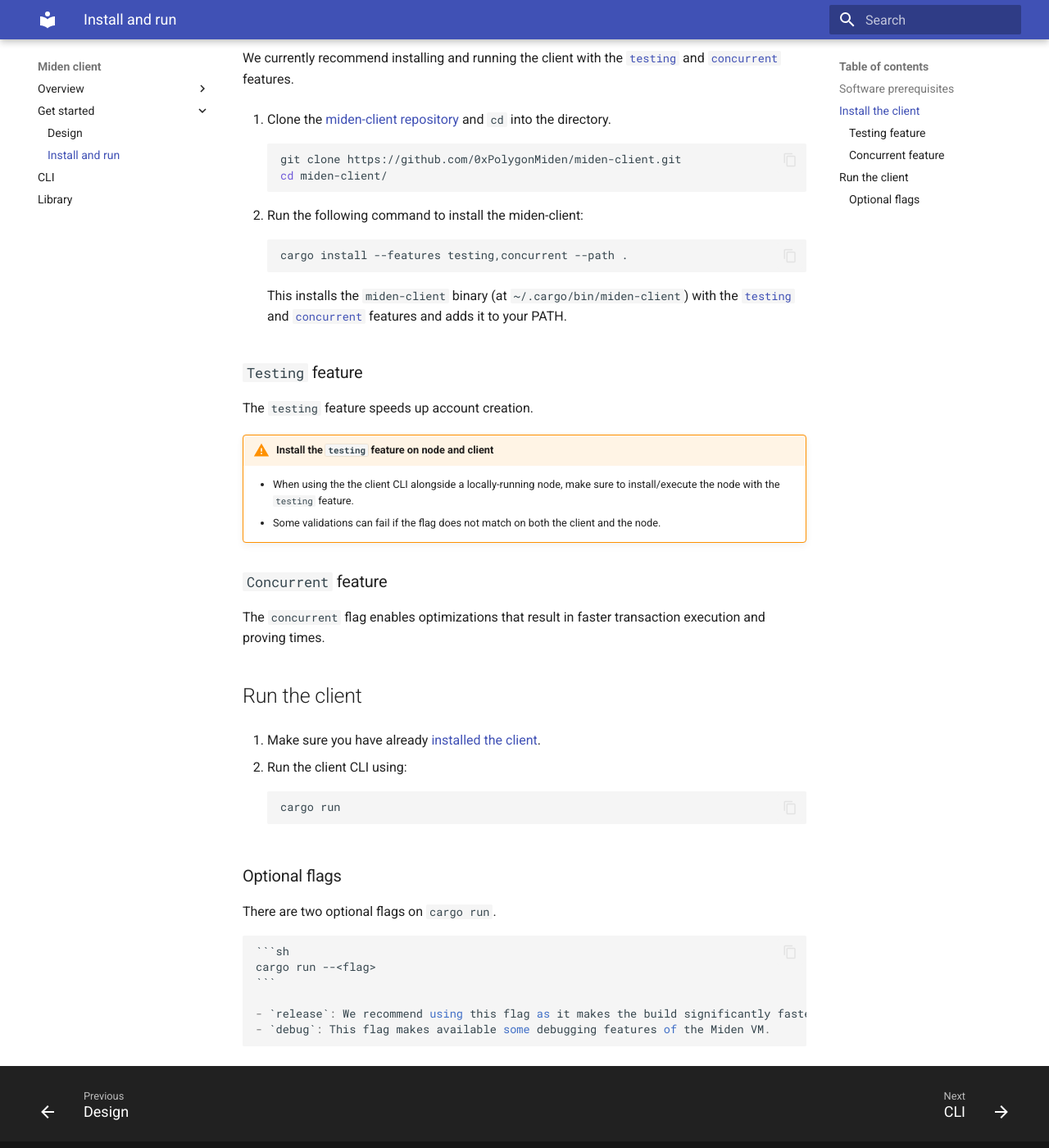
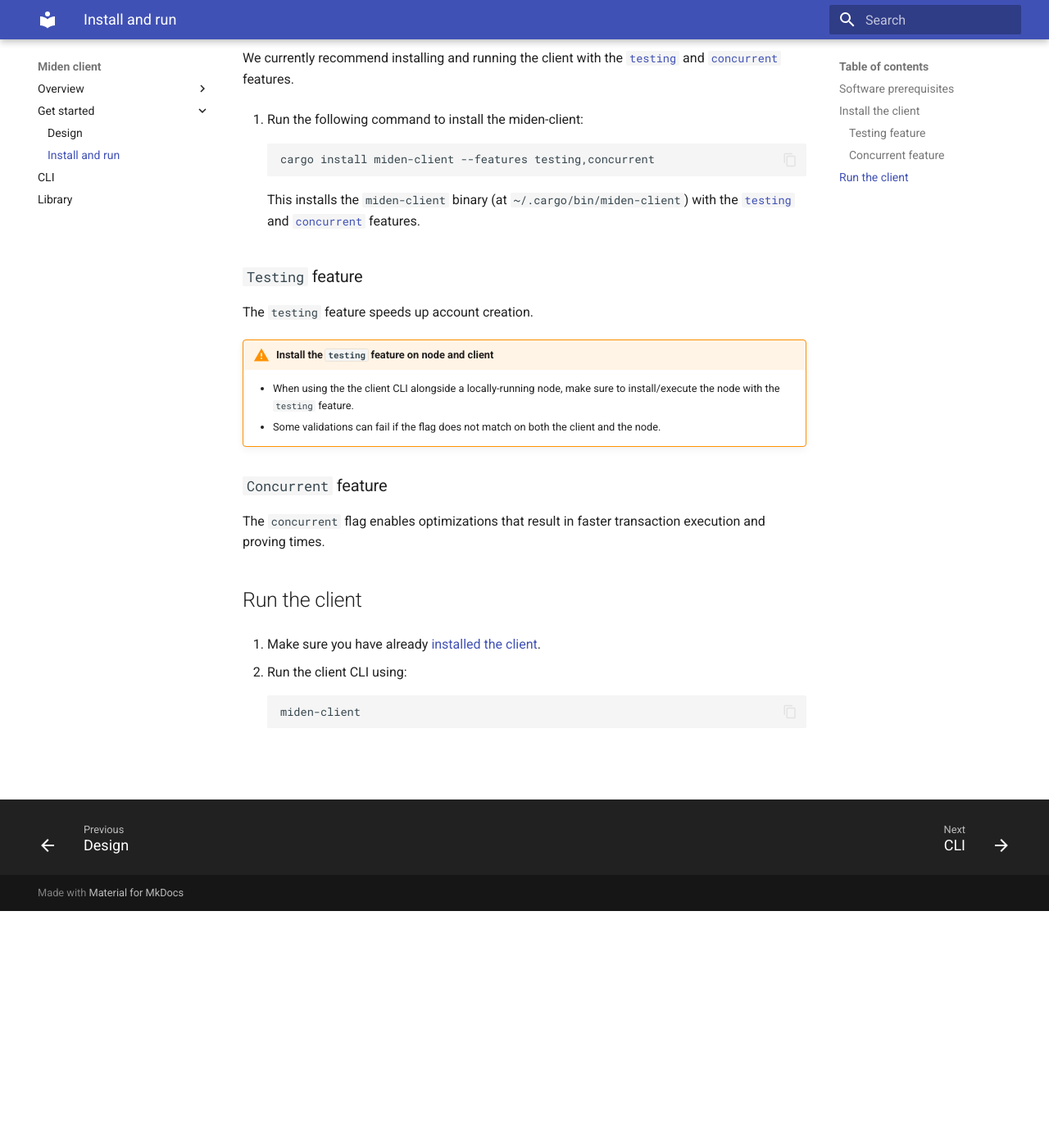
Before and after one commit to 0xPolygonMiden/miden-client, an MkDocs documentation site: the page built from docs/install-and-run.md, in a window 1280 px wide and 1400 px high, scrolled down 289 px. Shown: the whole window at 82% size. Built offline with MkDocs 1.6.1 and Material for MkDocs 9.7.7, drawn with Linux system fonts in a browser that asks for light colours.

Commit message:
conflicts

````diff
--- a/docs/install-and-run.md
+++ b/docs/install-and-run.md
@@ -6,20 +6,13 @@
 
 We currently recommend installing and running the client with the [`testing`](#testing-feature) and [`concurrent`](#concurrent-feature) features.
 
-1. Clone the [miden-client repository](https://github.com/0xPolygonMiden/miden-client/) and `cd` into the directory.
+1. Run the following command to install the miden-client:
 
     ```sh
-    git clone https://github.com/0xPolygonMiden/miden-client.git
-    cd miden-client/
+    cargo install miden-client --features testing,concurrent
     ```
 
-2. Run the following command to install the miden-client:
-
-    ```sh
-    cargo install --features testing,concurrent --path .
-    ```
-
-    This installs the `miden-client` binary (at `~/.cargo/bin/miden-client`) with the [`testing`](#testing-feature) and [`concurrent`](#concurrent-feature) features and adds it to your PATH.
+    This installs the `miden-client` binary (at `~/.cargo/bin/miden-client`) with the [`testing`](#testing-feature) and [`concurrent`](#concurrent-feature) features.
 
 ### `Testing` feature
 
@@ -40,16 +33,5 @@
 2. Run the client CLI using:
 
     ```sh
-    cargo run
+    miden-client
     ```
-
-### Optional flags
-
-There are two optional flags on `cargo run`.
-
-    ```sh
-    cargo run --<flag>
-    ```
-
-    - `release`: We recommend using this flag as it makes the build significantly faster. This is a default when [installing](#install-the-client).
-    - `debug`: This flag makes available some debugging features of the Miden VM.
````
Also changed, not shown: README.md (+17 -5 lines).
